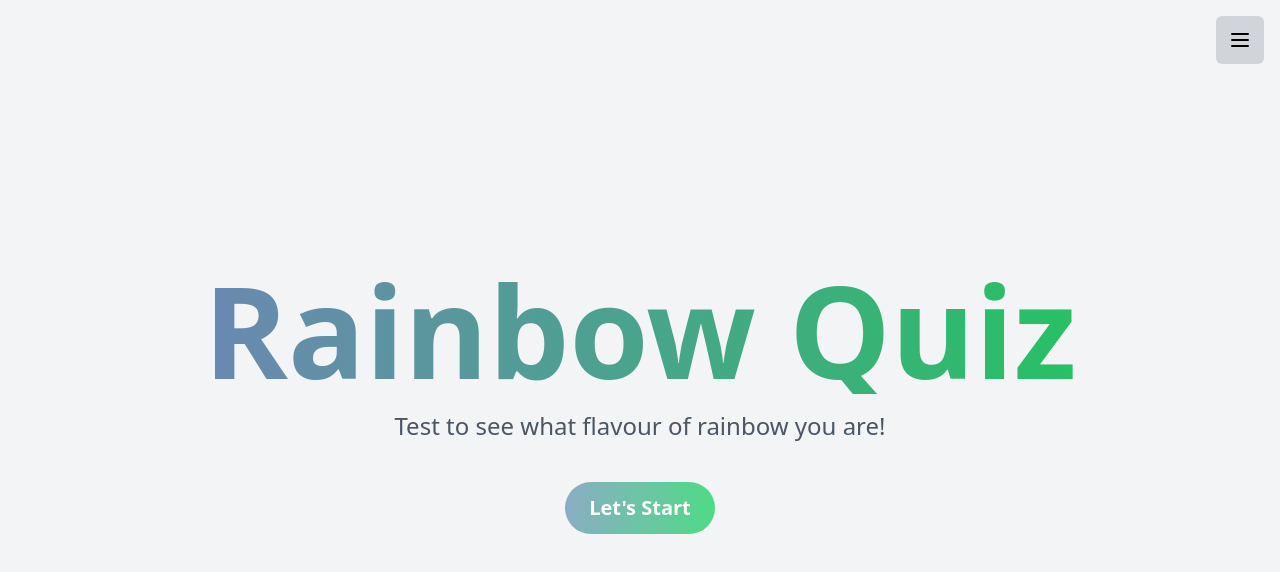
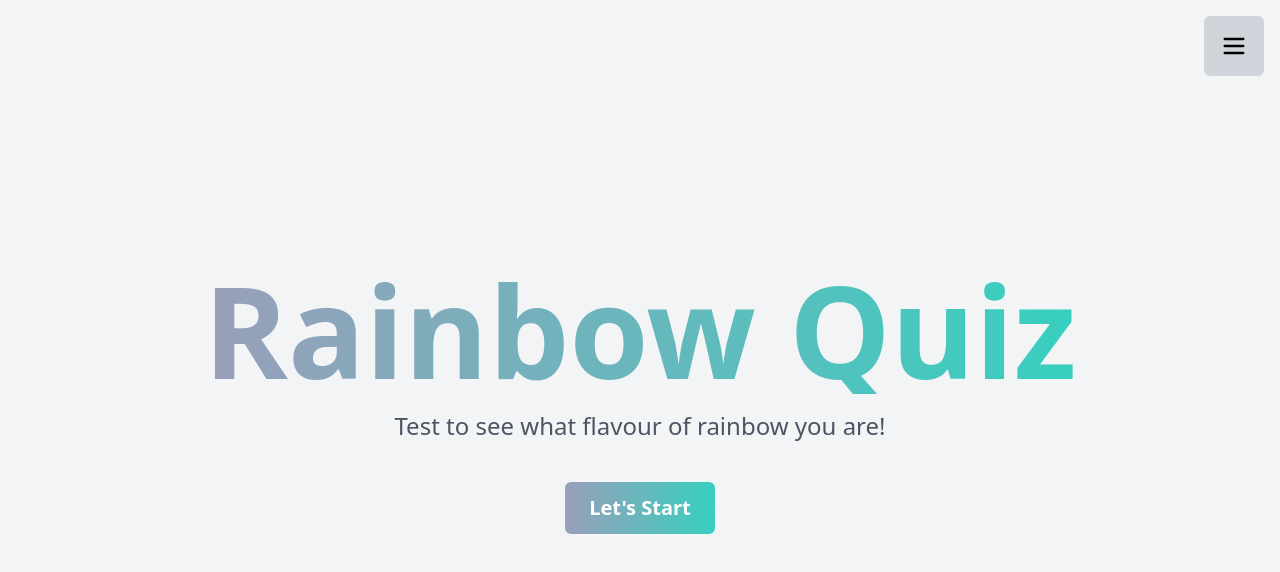
Before and after one commit to Nicholaskl/RainbowQuiz, a React (Vite) app in the folder rainbow-quiz/: page / in a window 1280 px wide. Shown: the top 572 px of the page. Built offline with nearby package versions, Linux system fonts and the light colour scheme.

Commit message:
UI changes for smaller screens

```diff
--- a/rainbow-quiz/src/App.tsx
+++ b/rainbow-quiz/src/App.tsx
@@ -10,11 +10,11 @@ function App() {
 
     return (
         <Router>
-
+            <div>
                 <div className="absolute top-4 right-4">
-                <button className="p-3 rounded-md bg-gray-300 hover:bg-gray-400 transition-colors duration-200 focus:outline-none"
+                    <button className="p-4 rounded-md bg-gray-300 hover:bg-gray-400 transition-colors duration-200 focus:outline-none"
                         onClick={toggleMenu}>
-                    <svg className="w-6 h-6" fill="none" stroke="currentColor" viewBox="0 0 24 24" xmlns="http://www.w3.org/2000/svg">
+                        <svg className="w-7 h-7" fill="none" stroke="currentColor" viewBox="0 0 24 24" xmlns="http://www.w3.org/2000/svg">
                             <path strokeLinecap="round" strokeLinejoin="round" strokeWidth="2" d="M4 6h16M4 12h16M4 18h16"></path>
                         </svg>
                     </button>
@@ -38,19 +38,27 @@ function App() {
 
                 <div className="flex flex-col items-center justify-center h-screen bg-gray-100">
 
-                <h1 className="text-9xl font-bold
-                bg-gradient-to-r from-purple-500 to-green-500
+                    {/*
+                    Responsive Font Sizing for the main heading:
+                    - `text-5xl`: This is the base size, applied on small (mobile) screens.
+                    - `md:text-7xl`: On medium screens (768px and up), the font size increases.
+                    - `lg:text-9xl`: On large screens (1024px and up), it uses the largest size.
+                    This prevents the text from overflowing on smaller viewports by starting small
+                    and scaling up.
+                */}
+                    <h1 className="text-5xl font-bold text-center md:text-7xl lg:text-9xl
+                bg-gradient-to-r from-pink-400 to-teal-400
                 text-transparent bg-clip-text animate-text">
                         Rainbow Quiz
                     </h1>
 
-                <p className="mt-4 text-2xl text-gray-600 ">
+                    <p className="mt-4 text-lg text-center text-gray-600 md:text-2xl">
                         Test to see what flavour of rainbow you are!
                     </p>
 
-                <button className="mt-10 font-semibold rounded-fields py-3 px-6 text-xl
-                from-purple-400 to-green-400 text-white bg-gradient-to-r animate-text
-                hover:from-purple-200 hover:to-green-200 transition-colors duration-300">
+                    <button className="mt-10 font-semibold rounded-md py-3 px-6 text-lg md:text-xl
+                from-pink-400 to-teal-400 text-white bg-gradient-to-r animate-text
+                hover:from-pink-200 hover:to-teal-200 transition-colors duration-300">
                         Let's Start
                     </button>
                 </div>
@@ -61,7 +69,7 @@ function App() {
                     <Route path="/info" element={<InfoPage />} />
                     <Route path="/grid" element={<GridPage />} />
                 </Routes>
-
+            </div>
         </Router>
     )
 }
```
Lines whose indentation alone changed are shown as unchanged.
